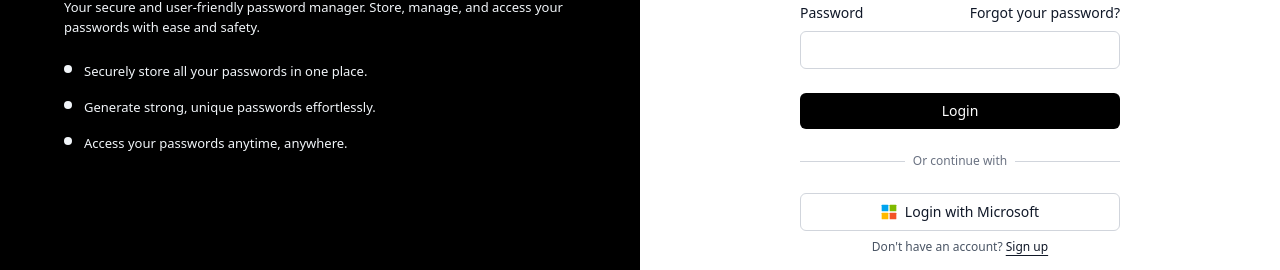
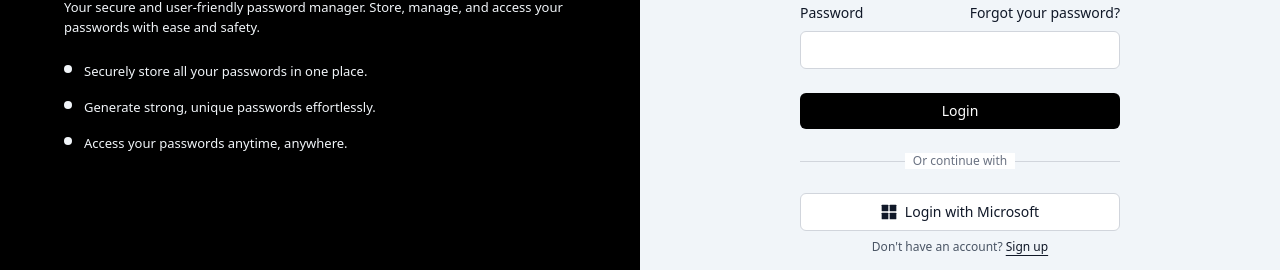
Before and after one commit to josh-boat365/nanopass, a Vue app: page / in a window 1280 px wide. Shown: the part 356-626 px from the top of the page. Built offline with nearby package versions, Linux system fonts and the light colour scheme.

Commit message:
Update Login.vue

```diff
--- a/src/pages/auth/Login.vue
+++ b/src/pages/auth/Login.vue
@@ -1,7 +1,7 @@
 <script setup>
-
 import HomeLayout from '@/layouts/AuthLayout.vue'
 import { ref } from 'vue'
+import MicrosoftIcon from '@/components/icons/MicrosoftIcon.vue'
 
 const email = ref('')
 const password = ref('')
@@ -9,7 +9,7 @@
 const handleLogin = () => {
     console.log('Login submitted:', {
         email: email.value,
-        password: password.value
+        password: password.value,
     })
     // Add your login logic here
 }
@@ -22,27 +22,20 @@
 
 <template>
     <HomeLayout>
-
         <!-- Right Side - Login Form -->
-        <div class="flex flex-col gap-4 p-6 md:p-10 bg-white">
+        <div class="flex flex-col gap-4 p-6 md:p-10 bg-slate-100">
             <div class="flex flex-1 items-center justify-center">
                 <div class="w-full max-w-xs">
                     <div class="flex flex-col gap-6">
                         <!-- Header -->
                         <div class="flex flex-col items-center gap-1 text-center">
-                            <h1 class="text-2xl font-bold text-gray-900">
-                                Login to your account
-                            </h1>
-                            <p class="text-sm text-gray-600">
-                                Enter your email below to login to your account
-                            </p>
+                            <h1 class="text-2xl font-bold text-gray-900">Login to your account</h1>
+                            <p class="text-sm text-gray-600">Enter your email below to login to your account</p>
                         </div>
 
                         <!-- Email Field -->
                         <div class="flex flex-col gap-2">
-                            <label for="email" class="text-sm font-medium text-gray-900">
-                                Email
-                            </label>
+                            <label for="email" class="text-sm font-medium text-gray-900">Email</label>
                             <input id="email" v-model="email" type="email" placeholder="m@example.com"
                                 class="w-full px-3 py-2 border border-gray-300 rounded-md text-sm bg-white text-gray-900 placeholder-gray-500 focus:outline-none focus:ring-2 focus:ring-black focus:border-transparent"
                                 required />
@@ -51,12 +44,9 @@
                         <!-- Password Field -->
                         <div class="flex flex-col gap-2">
                             <div class="flex items-center justify-between">
-                                <label for="password" class="text-sm font-medium text-gray-900">
-                                    Password
-                                </label>
-                                <a href="#" class="text-sm text-gray-900 underline-offset-4 hover:underline">
-                                    Forgot your password?
-                                </a>
+                                <label for="password" class="text-sm font-medium text-gray-900">Password</label>
+                                <a href="#" class="text-sm text-gray-900 underline-offset-4 hover:underline">Forgot your
+                                    password?</a>
                             </div>
                             <input id="password" v-model="password" type="password"
                                 class="w-full px-3 py-2 border border-gray-300 rounded-md text-sm bg-white text-gray-900 focus:outline-none focus:ring-2 focus:ring-black focus:border-transparent"
@@ -64,10 +54,12 @@
                         </div>
 
                         <!-- Login Button -->
-                        <button @click="handleLogin"
-                            class="w-full px-4 py-2 bg-black text-white text-sm font-medium rounded-md hover:bg-gray-800 focus:outline-none focus:ring-2 focus:ring-black focus:ring-offset-2">
-                            Login
-                        </button>
+                        <router-link to="/dashboard">
+                            <button @click="handleLogin"
+                                class="w-full px-4 py-2 bg-black text-white text-sm font-medium rounded-md hover:bg-gray-800 focus:outline-none focus:ring-2 focus:ring-black focus:ring-offset-2">
+                                Login
+                            </button>
+                        </router-link>
 
                         <!-- Separator -->
                         <div class="relative">
@@ -75,33 +67,23 @@
                                 <div class="w-full border-t border-gray-300"></div>
                             </div>
                             <div class="relative flex justify-center text-xs">
-                                <span class="bg-white px-2 text-gray-500">
-                                    Or continue with
-                                </span>
+                                <span class="bg-white px-2 text-gray-500">Or continue with</span>
                             </div>
                         </div>
 
-                        <!-- GitHub Button -->
+                        <!-- Microsoft Button -->
                         <div class="flex flex-col gap-2">
                             <button type="button" @click="handleMicrosoftLogin"
                                 class="w-full px-4 py-2 border border-gray-300 bg-white text-gray-900 text-sm font-medium rounded-md hover:bg-gray-50 focus:outline-none focus:ring-2 focus:ring-black focus:ring-offset-2 flex items-center justify-center gap-2">
-                                <svg xmlns="http://www.w3.org/2000/svg" viewBox="0 0 24 24" class="w-4 h-4"
-                                    aria-hidden="true">
-                                    <title>Microsoft</title>
-                                    <!-- Four-color Microsoft icon (4 squares) -->
-                                    <rect x="1" y="1" width="10" height="10" rx="1" fill="#00A4EF" />
-                                    <rect x="13" y="1" width="10" height="10" rx="1" fill="#7FBA00" />
-                                    <rect x="1" y="13" width="10" height="10" rx="1" fill="#FFB900" />
-                                    <rect x="13" y="13" width="10" height="10" rx="1" fill="#F35325" />
-                                </svg>
+                                <MicrosoftIcon />
                                 Login with Microsoft
                             </button>
 
                             <p class="text-center text-xs text-gray-600">
                                 Don't have an account?
-                                <router-link to="/register" class="underline underline-offset-4 text-gray-900 hover:text-gray-900 hover:font-bold">
-                                    Sign up
-                                </router-link>
+                                <router-link to="/register"
+                                    class="underline underline-offset-4 text-gray-900 hover:text-gray-900 hover:font-bold">Sign
+                                    up</router-link>
                             </p>
                         </div>
                     </div>
```
